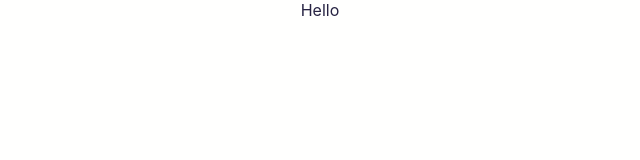
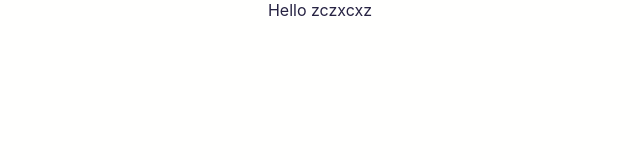
Before and after one commit to omgpiu/reactreduxts, a React (Create React App) app: page / in a window 1280 px wide. Shown: the top 160 px of the page, without its empty margins (320-960 px from the left). Built offline with nearby package versions, Linux system fonts and the light colour scheme.

Commit message:
init add json-sever

```diff
--- a/src/components/App.tsx
+++ b/src/components/App.tsx
@@ -5,6 +5,7 @@ function App() {
     return (
         <div className="App">
             Hello
+            zczxcxz
         </div>
     );
 }
```
